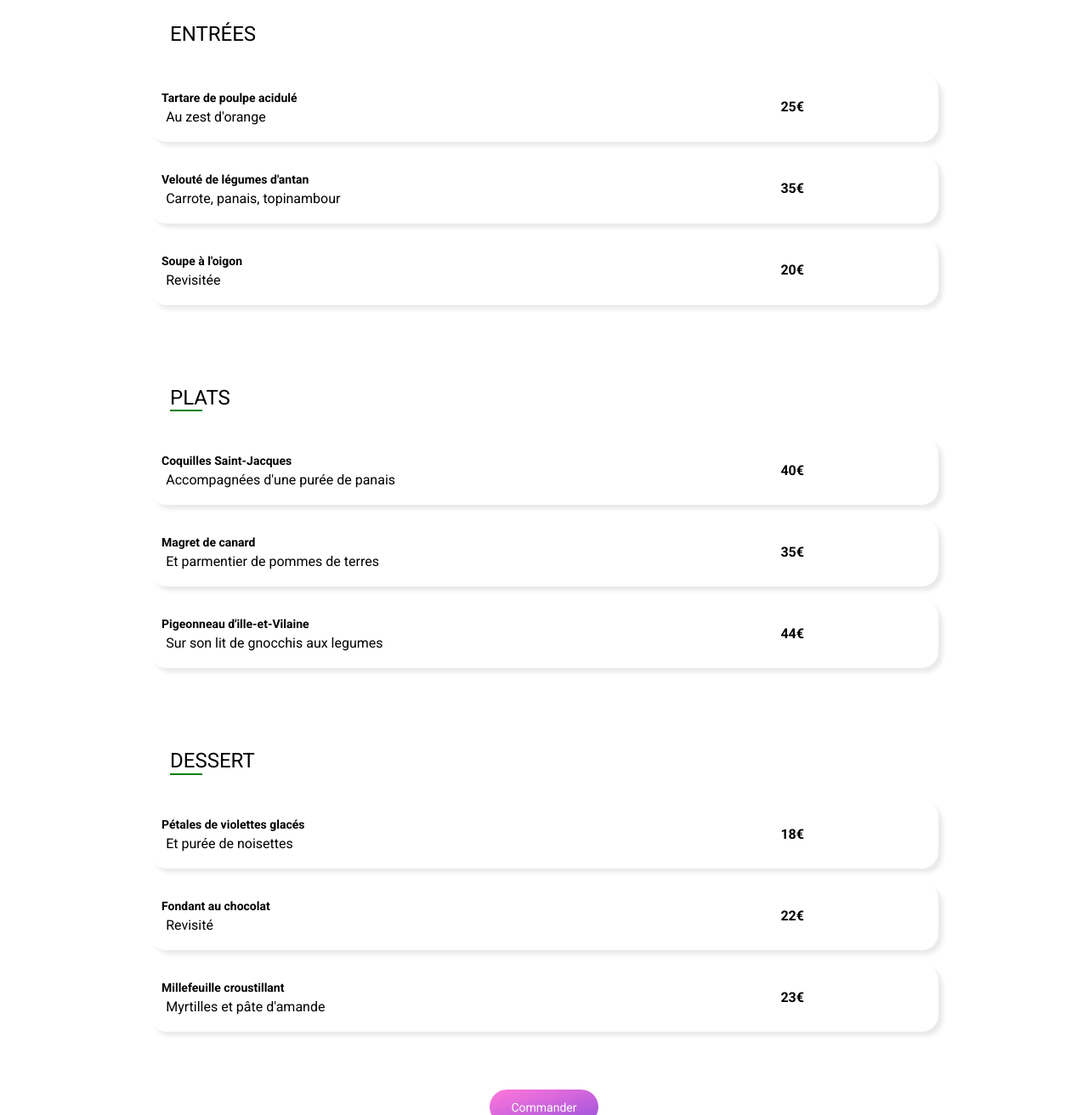
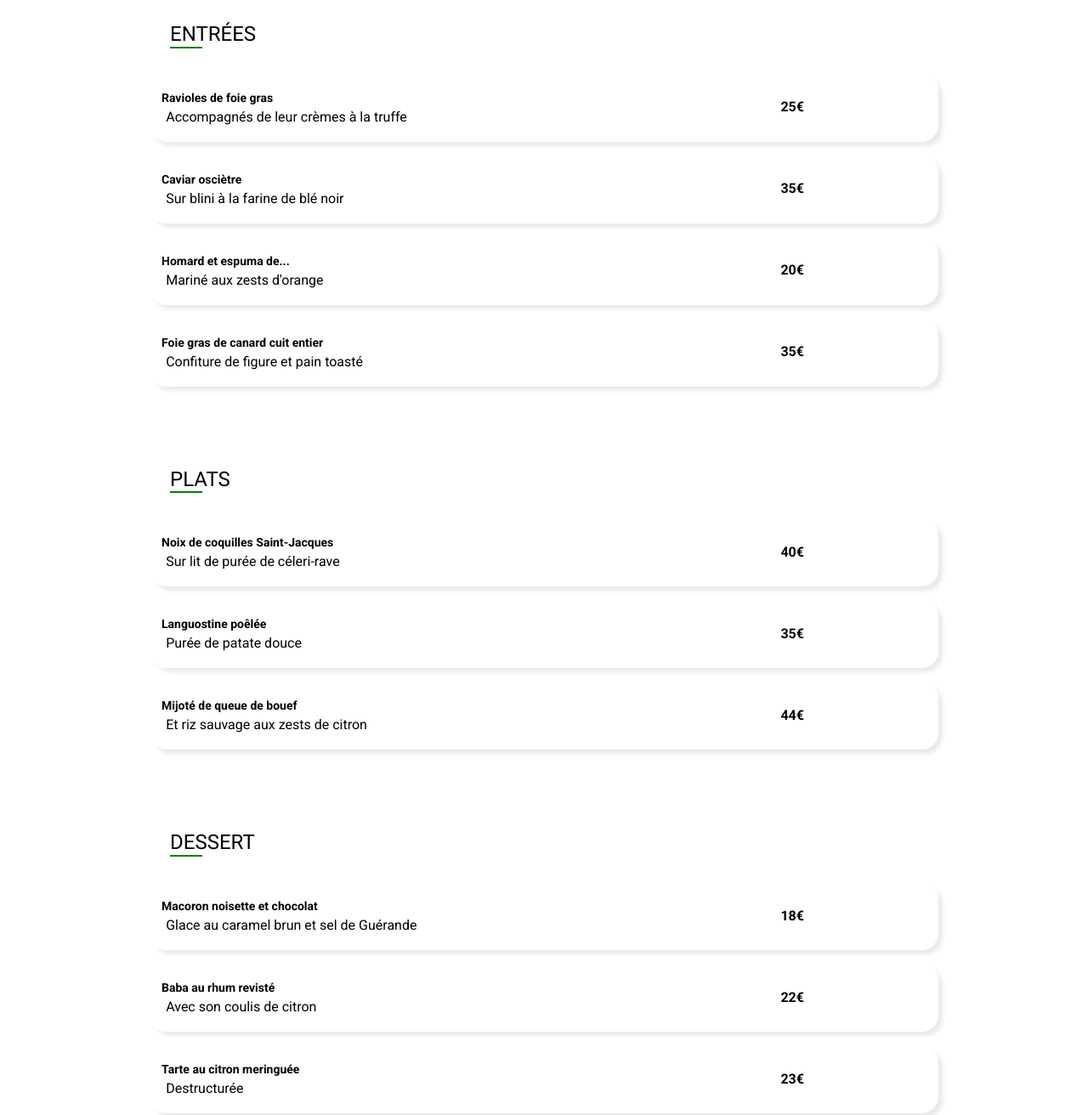
Before and after one commit to Tiago-Bertoldo/pj_Ohmyfood, a website: page enchantee.html in a window 1280 px wide. Shown: the part 601-1913 px from the top of the page at 85% size. Drawn offline with Linux system fonts and the light colour scheme; a web font is replaced by a local one.

Commit message:
projet finish

```diff
--- a/enchantee.html
+++ b/enchantee.html
@@ -24,23 +24,26 @@
             <div class="container__boximg">
                 <img src="assets/images/restaurants/stil-u2Lp8tXIcjw-unsplash.jpg" alt="">
             </div>
+
             <div class="container__menu">
                      <div class="container__top">
                     <h1>La note enchantée</h1>
-                    <i class="fas fa-heart"></i>
                 </div>
             </div>
 
                 <div class="container__articles">
+
             <div class="container__entre">
+                 <!-- CONTAINER ENTREE -->
+                <div class="container__plats">
                     <h2>ENTRÉES</h2>
-                        <span class="bar"></span>
+                   <span class="container__bar"></span>
                     <!-- button pour utilisé les effect sur css -->
                    <div class="btns">
                         <div class="btns__box">
                             <div class="btnslf">
-                                <h3>Tartare de poulpe acidulé</h3>
-                                <p>Au zest d'orange</p>
+                                <h3>Ravioles de foie gras</h3>
+                                <p>Accompagnés de leur crèmes à la truffe </p>
                             </div>
                             <div class="btnschecked">
                                 <span class="btnschecked__sp">25€
@@ -48,14 +51,14 @@
                                 <div class="btnschecked__check">
                                     <span><i class="fas fa-check-circle"></i></span>
                                 </div>
+
                             </div>
                         </div>
 
-                   <!-- start new box  -->
                         <div class="btns__box">
                             <div class="btnslf">
-                                <h3>Velouté de légumes d'antan</h3>
-                                <p>Carrote, panais, topinambour</p>
+                                <h3>Caviar osciètre</h3>
+                                <p>Sur blini à la farine de blé noir </p>
                             </div>
                             <div class="btnschecked">
                                 <span class="btnschecked__sp">35€
@@ -69,8 +72,8 @@
 
                         <div class="btns__box">
                             <div class="btnslf">
-                                <h3>Soupe à l'oigon</h3>
-                                <p>Revisitée</p>
+                                <h3>Homard et espuma de...</h3>
+                                <p>Mariné aux zests d'orange</p>
                             </div>
                             <div class="btnschecked">
                                 <span class="btnschecked__sp">20€
@@ -81,8 +84,22 @@
 
                             </div>
                         </div>
+                        <div class="btns__box">
+                            <div class="btnslf">
+                                <h3>Foie gras de canard cuit entier</h3>
+                                <p>Confiture de figure et pain toasté</p>
+                            </div>
+                            <div class="btnschecked">
+                                <span class="btnschecked__sp">35€
+                                </span>
+                                <div class="btnschecked__check">
+                                    <span><i class="fas fa-check-circle"></i></span>
                                 </div>
 
+                            </div>
+                        </div>
+                </div>
+                        <!-- CONTAINER PLATS -->
                 <div class="container__plats">
                     <h2>PLATS</h2>
                    <span class="container__bar"></span>
@@ -90,8 +107,8 @@
                    <div class="btns">
                         <div class="btns__box">
                             <div class="btnslf">
-                                <h3>Coquilles Saint-Jacques</h3>
-                                <p>Accompagnées d'une purée de panais</p>
+                                <h3>Noix de coquilles Saint-Jacques </h3>
+                                <p>Sur lit de purée de céleri-rave</p>
                             </div>
                             <div class="btnschecked">
                                 <span class="btnschecked__sp">40€
@@ -105,8 +122,8 @@
 
                         <div class="btns__box">
                             <div class="btnslf">
-                                <h3>Magret de canard</h3>
-                                <p>Et parmentier de pommes de terres</p>
+                                <h3>Languostine poêlée</h3>
+                                <p>Purée de patate douce</p>
                             </div>
                             <div class="btnschecked">
                                 <span class="btnschecked__sp">35€
@@ -120,8 +137,8 @@
 
                         <div class="btns__box">
                             <div class="btnslf">
-                                <h3>Pigeonneau d'ille-et-Vilaine</h3>
-                                <p>Sur son lit de gnocchis aux legumes</p>
+                                <h3>Mijoté de queue de bouef</h3>
+                                <p>Et riz sauvage aux zests de citron</p>
                             </div>
                             <div class="btnschecked">
                                 <span class="btnschecked__sp">44€
@@ -133,16 +150,16 @@
                             </div>
                         </div>
                 </div>
-
-                <div class="container__desserts">
+            <!-- CONTAINER DESSERTS -->
+                <div class="container__plats">
                     <h2>DESSERT</h2>
                     <span class="container__bar"></span>
                     <!-- button pour utilisé les effect sur css -->
                    <div class="btns">
                         <div class="btns__box">
                             <div class="btnslf">
-                                <h3>Pétales de violettes glacés</h3>
-                                <p>Et purée de noisettes</p>
+                                <h3>Macoron noisette et chocolat</h3>
+                                <p>Glace au caramel brun et sel de Guérande</p>
                             </div>
                             <div class="btnschecked">
                                 <span class="btnschecked__sp">18€
@@ -156,8 +173,8 @@
 
                         <div class="btns__box">
                             <div class="btnslf">
-                                <h3>Fondant au chocolat</h3>
-                                <p>Revisité</p>
+                                <h3>Baba au rhum revisté</h3>
+                                <p>Avec son coulis de citron</p>
                             </div>
                             <div class="btnschecked">
                                 <span class="btnschecked__sp">22€
@@ -171,8 +188,8 @@
 
                         <div class="btns__box">
                             <div class="btnslf">
-                                <h3>Millefeuille croustillant</h3>
-                                <p>Myrtilles et pâte d'amande</p>
+                                <h3>Tarte au citron meringuée</h3>
+                                <p>Destructurée</p>
                             </div>
                             <div class="btnschecked">
                                 <span class="btnschecked__sp">23€
```
Also changed, not shown: delice.html (+17 -17 lines), gout.html (+18 -18 lines). Lines whose indentation alone changed are shown as unchanged.
